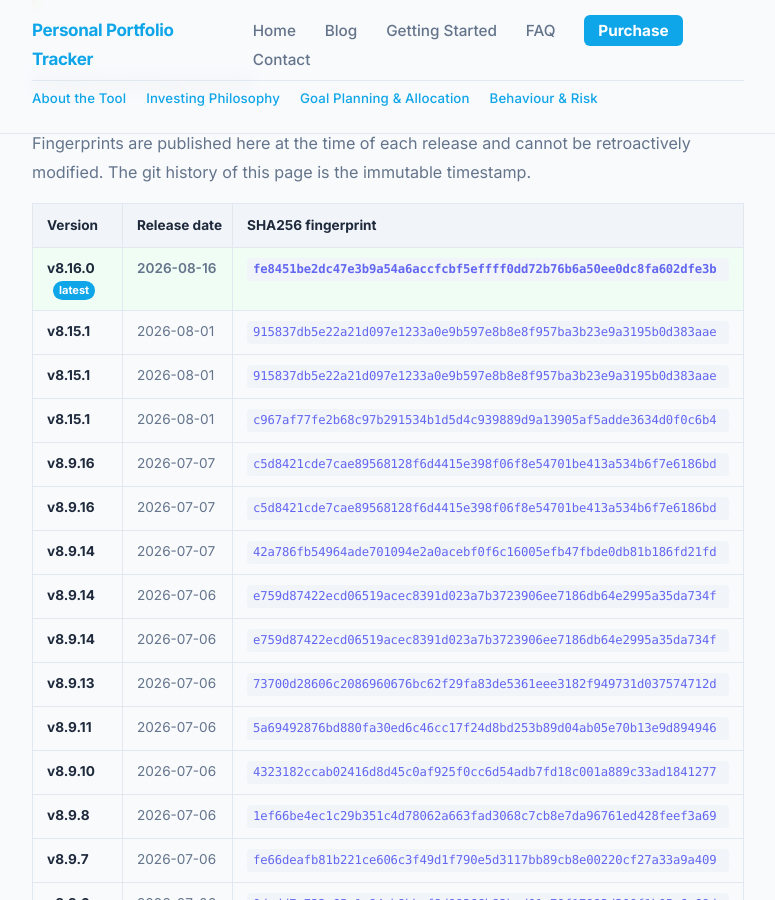
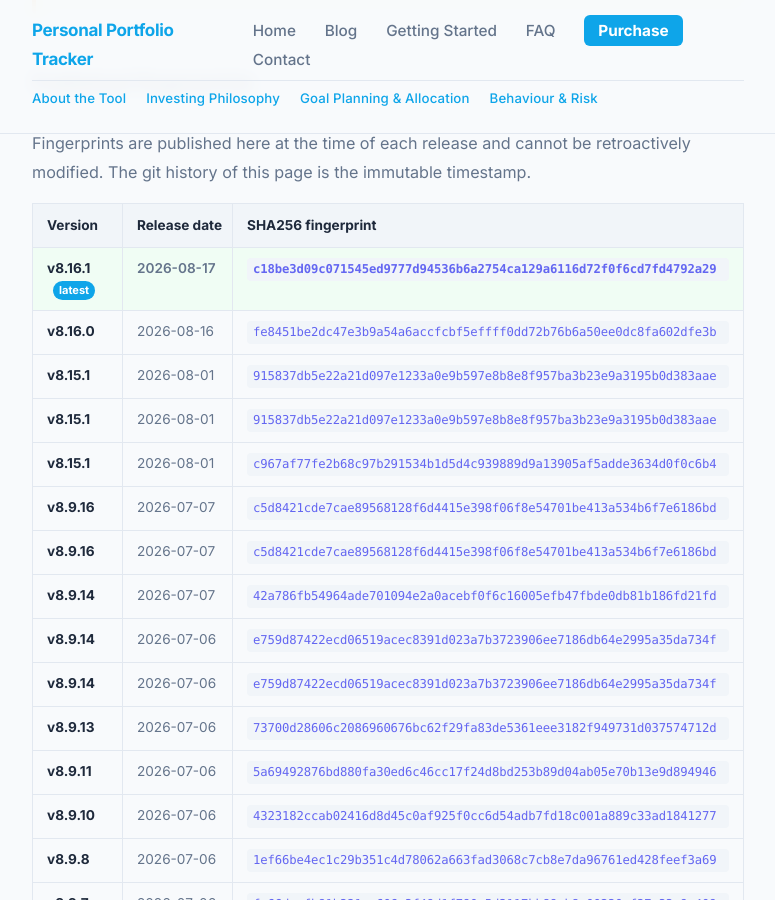
Before and after one commit to srikrishna2024/portfolio-tracker-blog, a Jekyll site: the page built from release-fingerprints/index.html, in a window 1280 px wide and 900 px high, scrolled down 976 px. Shown: the whole window, without its empty margins (252-1027 px from the left). Built offline with Jekyll 4.4.1, drawn with Linux system fonts in a browser that asks for light colours.

Commit message:
release: add v8.16.1 fingerprint

```diff
--- a/release-fingerprints/index.html
+++ b/release-fingerprints/index.html
@@ -40,7 +40,12 @@
       </thead>
       <tbody>
         <tr class="fp-current">
-          <td><strong>v8.16.0</strong> <span class="fp-badge">latest</span></td>
+          <td><strong>v8.16.1</strong> <span class="fp-badge">latest</span></td>
+          <td>2026-08-17</td>
+          <td><code class="fp-code">c18be3d09c071545ed9777d94536b6a2754ca129a6116d72f0f6cd7fd4792a29</code></td>
+        </tr>
+        <tr>
+          <td><strong>v8.16.0</strong></td>
           <td>2026-08-16</td>
           <td><code class="fp-code">fe8451be2dc47e3b9a54a6accfcbf5effff0dd72b76b6a50ee0dc8fa602dfe3b</code></td>
         </tr>
```
